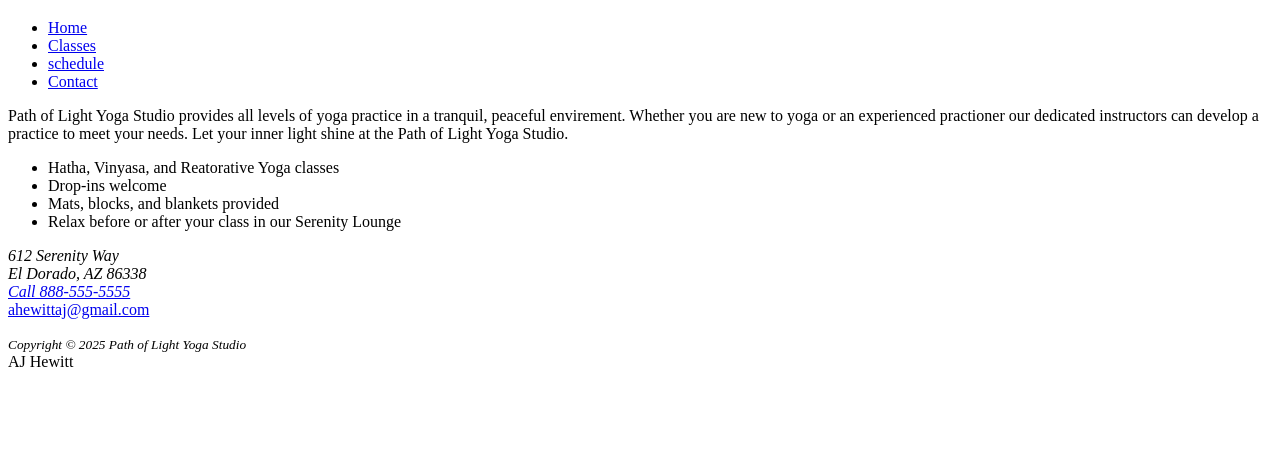
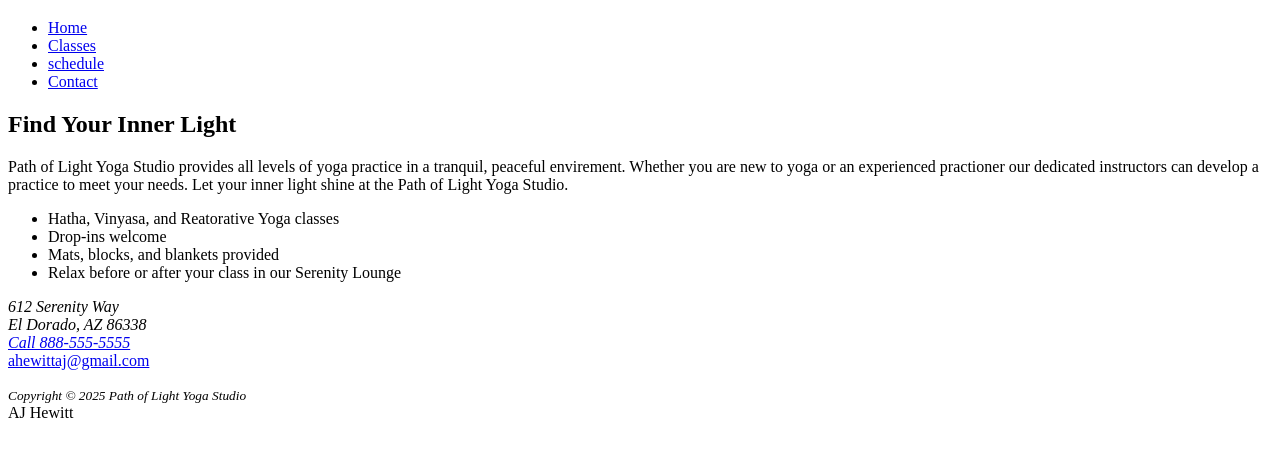
Before and after one commit to Kokkiri1/webd152, a plain HTML site: page chapter3/yoga/index.html in a window 1280 px wide. Shown: the part 61-518 px from the top of the page. Drawn offline with Linux system fonts and the light colour scheme.

Commit message:
chapter3/yoga

```diff
--- a/chapter3/yoga/index.html
+++ b/chapter3/yoga/index.html
@@ -22,6 +22,7 @@
 
      <!-- main>h2{Find Your Inner Light} -->
         <main>
+            <h2>Find Your Inner Light</h2>
             <p>Path of Light Yoga Studio provides all levels of yoga practice in a tranquil, peaceful envirement. Whether you are new to yoga or an experienced practioner our dedicated instructors can develop a practice to meet your needs. Let your inner light shine at the Path of Light Yoga Studio.</p>
         <!-- ul>li*4 -->
         <ul>
```
